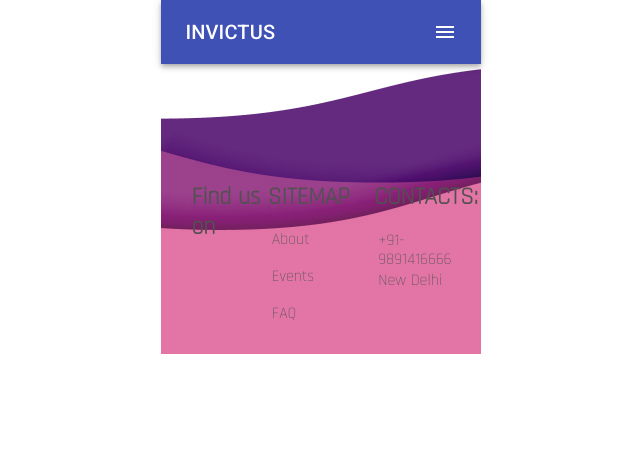
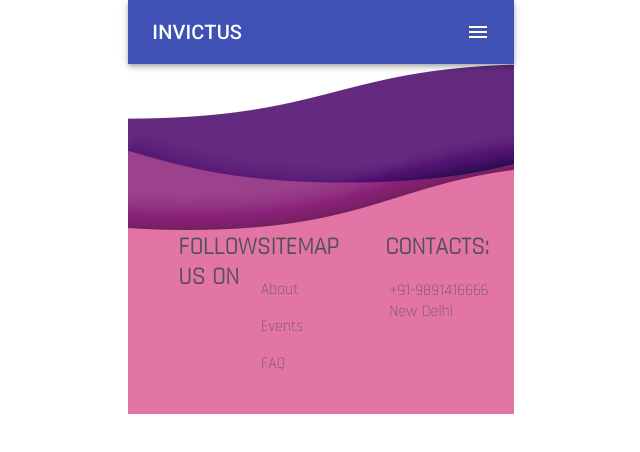
Before and after one commit to anikashc/invictus, a React (Create React App) app in the folder client/: page /event/1 in a window 1280 px wide. Shown: the top 452 px of the page, without its empty margins (319-959 px from the left). Built offline with nearby package versions, Linux system fonts and the light colour scheme.

Commit message:
minor change in footer

```diff
--- a/client/src/Components/Footer/FooterStyles.js
+++ b/client/src/Components/Footer/FooterStyles.js
@@ -5,12 +5,12 @@ import footer_bg from '../../Assets/Images/footer_bg.jpg'
 export const useStyles = makeStyles({
   root: {
     width: '100%',
-    height: '290px',
+    height: '350px',
     background: `url(${footer_bg}) no-repeat`,
   },
   logoContainer: {
     display: 'flex',
-    paddingTop: '70px',
+    paddingTop: '120px',
     flexDirection: 'column',
     alignItems: 'center',
     justifyContent: 'center',
@@ -56,7 +56,7 @@ export const useStyles = makeStyles({
   },
   helpCenterContainer: {
 
-    paddingTop: '70px',
+    paddingTop: '120px',
     '& .MuiBox-root:nth-child(2)': {
         paddingTop: '19px',
       },
@@ -93,7 +93,7 @@ export const useStyles = makeStyles({
   },
   sitemap: {
 
-    paddingTop: '70px',
+    paddingTop: '120px',
     '& .MuiBox-root:nth-child(2)': {
       paddingTop: '18px',
     },
@@ -116,7 +116,7 @@ export const useStyles = makeStyles({
     },
   },
   findus: {
-    padding: '70px 0px 0px 30px',
+    padding: '120px 0px 0px 50px',
     '@media (max-width:599px)': {
       position: 'absolute',
       bottom: '32px',
--- a/client/src/Components/Footer/index.js
+++ b/client/src/Components/Footer/index.js
@@ -10,7 +10,7 @@ const Footer = () => {
         <footer>
         <Grid container className={classes.root}>
         <Grid item sm={4} className={classes.findus}>
-          <Box className={classes.header}>Find us on</Box>
+          <Box className={classes.header}>FOLLOW US ON</Box>
           <Box className={classes.socialLinksContainer}>
             <Box className={classes.iconsContainer}>
 
```
